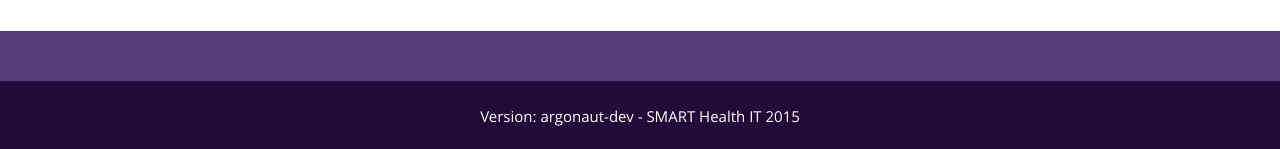
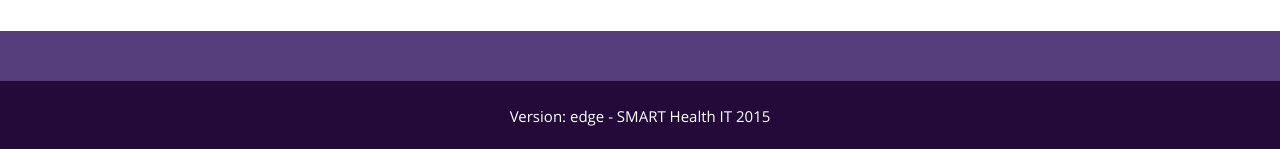
Before and after one commit to smart-on-fhir/smart-on-fhir.github.io, a Jekyll site: the page built from index.md, in a window 1280 px wide. Shown: the part 1167-1316 px from the top of the page. Built offline with Jekyll 4.4.1, drawn with Linux system fonts in a browser that asks for light colours; Markdown is read by kramdown in place of the engine named in the settings.

Commit message:
Change branch to "edge"

```diff
--- a/_config.yml
+++ b/_config.yml
@@ -14,4 +14,4 @@ redcarpet:
     - fenced_code
 
 baseurl: /
-github_branch: argonaut-dev
+github_branch: edge
```
